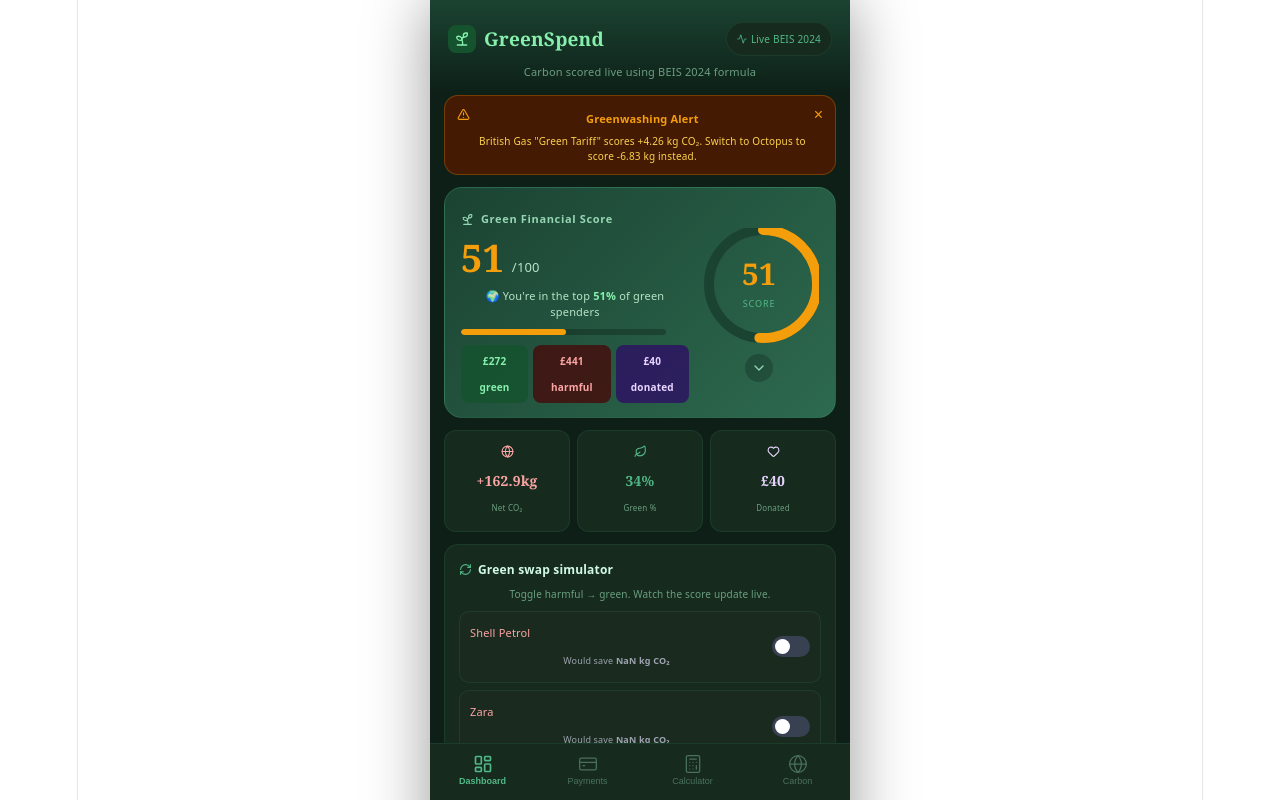
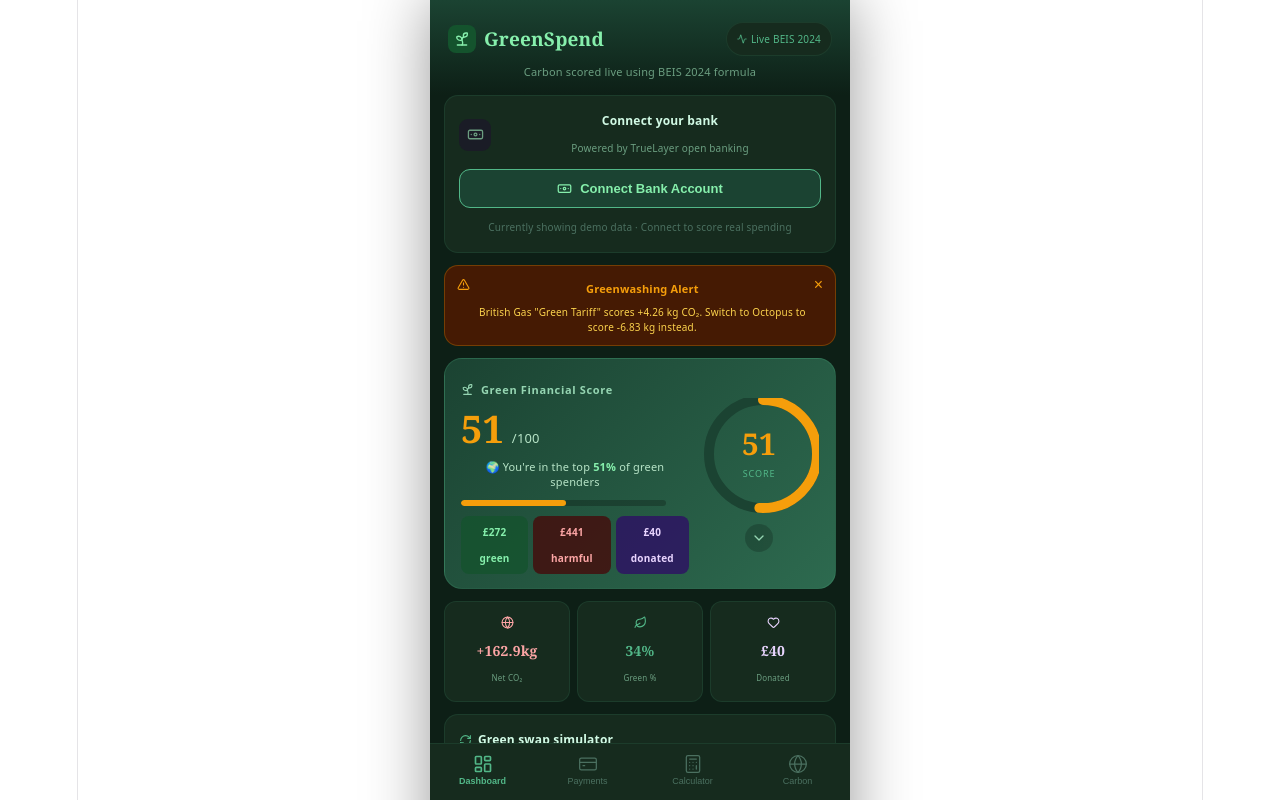
Before and after one commit to ROOKIE-JBJ/GREENSPEND, a React (Vite) app: page / in a window 1280 px wide. Shown: the top 800 px of the page. Built offline with nearby package versions, Linux system fonts and the light colour scheme.

Commit message:
fix App.jsx bank button and NaN swaps

```diff
--- a/src/App.jsx
+++ b/src/App.jsx
@@ -6,7 +6,8 @@ import {
   LayoutDashboard, CreditCard, Calculator, Globe, Sprout,
   TrendingUp, TrendingDown, Gift, Trophy, Circle,
   ShieldCheck, AlertTriangle, ArrowDownToLine, ChevronDown,
-  Activity, RefreshCw, ToggleLeft, ToggleRight, ArrowRight
+  Activity, RefreshCw, ToggleLeft, ToggleRight, ArrowRight,
+  Banknote, CheckCircle, Loader
 } from "lucide-react";
 
 // ── BEIS 2024 intensity factors ───────────────────────────────────────────────
@@ -62,7 +63,7 @@ function getType(cat) {
   return f < 0 ? "green" : "harmful";
 }
 
-// ── Raw transactions ──────────────────────────────────────────────────────────
+// ── Raw transactions (fallback / demo data) ───────────────────────────────────
 const RAW_TX = [
   { id:1,  merchant:"Bolt Electric",        cat:"ev_charging",         amt:24.50,  ref:"EV charge Whitechapel"       },
   { id:2,  merchant:"Tesco Organic",         cat:"organic_grocery",     amt:61.20,  ref:"Weekly shop"                 },
@@ -82,11 +83,11 @@ const RAW_TX = [
 
 // ── Green swap alternatives ───────────────────────────────────────────────────
 const SWAP_DEFS = [
-  { id:"s1", txId:3,  from:"Shell Petrol",  to:"Pod Point EV",       fromCat:"petrol",       toCat:"ev_charging"        },
-  { id:"s2", txId:4,  from:"Zara",          to:"Vinted second-hand", fromCat:"fast_fashion", toCat:"sustainable_fashion"},
-  { id:"s3", txId:9,  from:"Ryanair",       to:"Eurostar train",     fromCat:"flight",       toCat:"ev_charging"        },
-  { id:"s4", txId:12, from:"McDonald's",    to:"Too Good To Go",     fromCat:"fast_food",    toCat:"surplus_food"       },
-  { id:"s5", txId:6,  from:"British Gas",   to:"Octopus Energy",     fromCat:"gas_energy",   toCat:"renewable_energy"   },
+  { id:"s1", txId:3,  amt:78.00,  from:"Shell Petrol",  to:"Pod Point EV",       fromCat:"petrol",       toCat:"ev_charging"        },
+  { id:"s2", txId:4,  amt:95.00,  from:"Zara",          to:"Vinted second-hand", fromCat:"fast_fashion", toCat:"sustainable_fashion"},
+  { id:"s3", txId:9,  amt:143.00, from:"Ryanair",       to:"Eurostar train",     fromCat:"flight",       toCat:"ev_charging"        },
+  { id:"s4", txId:12, amt:12.80,  from:"McDonald's",    to:"Too Good To Go",     fromCat:"fast_food",    toCat:"surplus_food"       },
+  { id:"s5", txId:6,  amt:112.00, from:"British Gas",   to:"Octopus Energy",     fromCat:"gas_energy",   toCat:"renewable_energy"   },
 ];
 
 const COLORS = {
@@ -173,13 +174,79 @@ export default function GreenSpend() {
   const [openAlts, setOpenAlts]     = useState({});
   const [scoreCardOpen, setScoreCardOpen] = useState(false);
 
+  // ── TrueLayer state ───────────────────────────────────────────────────────
+  const [bankToken, setBankToken]         = useState(null);
+  const [bankConnected, setBankConnected] = useState(false);
+  const [bankLoading, setBankLoading]     = useState(false);
+  const [realTransactions, setRealTransactions] = useState([]);
+  const [bankError, setBankError]         = useState(null);
+
+  // ── On load: check if TrueLayer redirected back with a token ─────────────
+  useEffect(() => {
+    const params = new URLSearchParams(window.location.search);
+    const token = params.get("token");
+    if (token) {
+      setBankToken(token);
+      setBankConnected(true);
+      setBankLoading(true);
+      // Clean the token from the URL so it doesn't linger
+      window.history.replaceState({}, document.title, "/");
+      // Fetch real transactions from our backend
+      fetch(`/api/transactions?token=${token}`)
+        .then(r => r.json())
+        .then(data => {
+          if (data && Array.isArray(data)) {
+            // Map TrueLayer transactions to GreenSpend format
+            const mapped = data.slice(0, 20).map((tx, i) => ({
+              id: i + 100,
+              merchant: tx.merchant_name || tx.description || "Unknown",
+              cat: "neutral", // Will be replaced by AI categorisation later
+              amt: Math.abs(tx.amount),
+              ref: tx.description || "",
+              _raw: tx,
+            }));
+            setRealTransactions(mapped);
+          }
+          setBankLoading(false);
+        })
+        .catch(err => {
+          console.error("Failed to fetch transactions:", err);
+          setBankError("Could not load transactions. Please try reconnecting.");
+          setBankLoading(false);
+        });
+    }
+  }, []);
+
+  // ── Connect bank — redirects to TrueLayer auth ───────────────────────────
+  const connectBank = () => {
+    const params = new URLSearchParams({
+      response_type: "code",
+      client_id: "e9697230-6dc0-48d4-b7ee-c846612ab252",
+      scope: "info accounts balance transactions",
+      redirect_uri: window.location.origin + "/api/auth/callback",
+      providers: "uk-ob-all uk-oauth-all",
+    });
+    window.location.href = `https://auth.truelayer-sandbox.com/?${params}`;
+  };
+
+  // ── Disconnect bank ───────────────────────────────────────────────────────
+  const disconnectBank = () => {
+    setBankToken(null);
+    setBankConnected(false);
+    setRealTransactions([]);
+    setBankError(null);
+  };
+
   useEffect(()=>{
     const t=setInterval(()=>setLiveIdx(i=>(i+1)%Object.keys(INTENSITY).length),1800);
     return ()=>clearInterval(t);
   },[]);
 
+  // ── Use real transactions if connected, otherwise demo data ──────────────
+  const sourceTx = bankConnected && realTransactions.length > 0 ? realTransactions : RAW_TX;
+
   // ── Compute derived stats with swaps applied ──────────────────────────────
-  const transactions = RAW_TX.map(tx=>{
+  const transactions = sourceTx.map(tx=>{
     const sw=swaps.find(s=>s.txId===tx.id&&s.enabled);
     const cat=sw?sw.toCat:tx.cat;
     return {...tx, activeCat:cat, co2:calcCO2(tx.amt,cat), type:getType(cat), swapped:!!sw, swapTo:sw?.to};
@@ -231,7 +298,7 @@ export default function GreenSpend() {
 
   return (
     <div style={{background:COLORS.bg,minHeight:"100vh",fontFamily:"'DM Sans',system-ui,sans-serif",color:"#E5F5EC",maxWidth:420,margin:"0 auto",boxShadow:"0 0 60px #00000066"}}>
-      <style>{`@keyframes pulse{0%,100%{opacity:1}50%{opacity:.4}}@keyframes glow{0%,100%{box-shadow:none}50%{box-shadow:0 0 10px #52B78844}}`}</style>
+      <style>{`@keyframes pulse{0%,100%{opacity:1}50%{opacity:.4}}@keyframes glow{0%,100%{box-shadow:none}50%{box-shadow:0 0 10px #52B78844}}@keyframes spin{from{transform:rotate(0deg)}to{transform:rotate(360deg)}}`}</style>
 
       {/* Header */}
       <div style={{padding:"22px 18px 10px",background:`linear-gradient(180deg,${COLORS.forest},${COLORS.bg})`}}>
@@ -254,6 +321,92 @@ export default function GreenSpend() {
         {/* ── DASHBOARD ─────────────────────────────────────────────────── */}
         {tab==="dashboard" && (
           <div>
+
+            {/* ── TRUELAYER BANK CONNECTION CARD ── */}
+            <div style={{background:COLORS.card,borderRadius:14,border:`1px solid ${bankConnected?"#52B78888":COLORS.border}`,padding:"12px 14px",marginBottom:12}}>
+              <div style={{display:"flex",alignItems:"center",gap:8,marginBottom:8}}>
+                <div style={{width:32,height:32,background:bankConnected?"#14532D":"#1A1C26",borderRadius:9,display:"flex",alignItems:"center",justifyContent:"center",flexShrink:0}}>
+                  {bankConnected
+                    ? <CheckCircle size={17} color="#86EFAC" strokeWidth={2}/>
+                    : <Banknote size={17} color="#6B9E80" strokeWidth={1.8}/>
+                  }
+                </div>
+                <div style={{flex:1}}>
+                  <div style={{fontSize:12,fontWeight:600,color:"#D1FAE5"}}>
+                    {bankConnected ? "Bank connected" : "Connect your bank"}
+                  </div>
+                  <div style={{fontSize:10,color:"#6B9E80",marginTop:1}}>
+                    {bankConnected
+                      ? bankLoading
+                        ? "Loading your transactions…"
+                        : `${realTransactions.length} real transactions loaded`
+                      : "Powered by TrueLayer open banking"}
+                  </div>
+                </div>
+                {bankConnected && !bankLoading && (
+                  <button onClick={disconnectBank} style={{background:"none",border:"none",color:"#6B9E80",fontSize:10,cursor:"pointer",padding:"4px 8px",borderRadius:8,border:`1px solid ${COLORS.border}`}}>
+                    Disconnect
+                  </button>
+                )}
+              </div>
+
+              {/* Error state */}
+              {bankError && (
+                <div style={{background:"#450A0A",borderRadius:10,padding:"8px 10px",marginBottom:8,fontSize:10,color:"#FCA5A5",display:"flex",alignItems:"center",gap:6}}>
+                  <AlertTriangle size={12} color="#FCA5A5"/>{bankError}
+                </div>
+              )}
+
+              {/* Loading spinner */}
+              {bankLoading && (
+                <div style={{display:"flex",alignItems:"center",gap:8,padding:"6px 0"}}>
+                  <Loader size={14} color={COLORS.sage} style={{animation:"spin 1s linear infinite"}}/>
+                  <span style={{fontSize:11,color:"#6B9E80"}}>Fetching transactions from your bank…</span>
+                </div>
+              )}
+
+              {/* Connect button — only show when not connected */}
+              {!bankConnected && (
+                <button
+                  onClick={connectBank}
+                  style={{
+                    width:"100%",
+                    background:COLORS.forest,
+                    border:`1px solid ${COLORS.sage}`,
+                    borderRadius:11,
+                    padding:"11px",
+                    fontSize:13,
+                    fontWeight:700,
+                    color:"#86EFAC",
+                    cursor:"pointer",
+                    display:"flex",
+                    alignItems:"center",
+                    justifyContent:"center",
+                    gap:8,
+                  }}
+                >
+                  <Banknote size={15} color="#86EFAC"/>
+                  Connect Bank Account
+                </button>
+              )}
+
+              {/* Live data badge */}
+              {bankConnected && !bankLoading && realTransactions.length > 0 && (
+                <div style={{display:"flex",alignItems:"center",gap:5,marginTop:6}}>
+                  <div style={{width:6,height:6,borderRadius:"50%",background:"#86EFAC",animation:"pulse 1.8s infinite"}}/>
+                  <span style={{fontSize:10,color:COLORS.sage,fontWeight:600}}>Showing real bank data</span>
+                  <span style={{fontSize:10,color:"#6B9E80"}}>— carbon scored live</span>
+                </div>
+              )}
+
+              {/* Demo mode badge */}
+              {!bankConnected && (
+                <div style={{fontSize:10,color:"#4B7060",marginTop:6,textAlign:"center"}}>
+                  Currently showing demo data · Connect to score real spending
+                </div>
+              )}
+            </div>
+
             {/* Greenwashing alert */}
             {!dismissed && (
               <div style={{background:"#451A03",border:"1px solid #F59E0B44",borderRadius:14,padding:"10px 12px",marginBottom:12,display:"flex",justifyContent:"space-between",alignItems:"flex-start"}}>
@@ -298,7 +451,7 @@ export default function GreenSpend() {
                     </div>
                   )}
                 </div>
-                {/* Right side — ring on desktop, arrow indicator */}
+                {/* Right side — ring */}
                 <div style={{display:"flex",flexDirection:"column",alignItems:"center",gap:6,flexShrink:0,marginLeft:10}}>
                   <ScoreRing score={score}/>
                   <div style={{width:28,height:28,borderRadius:"50%",background:"rgba(0,0,0,0.2)",display:"flex",alignItems:"center",justifyContent:"center"}}>
@@ -676,7 +829,6 @@ export default function GreenSpend() {
                 const open = !!openAlts[idx];
                 return (
                   <div key={idx} style={{marginBottom:8,borderRadius:11,overflow:"hidden",border:`1px solid ${COLORS.border}`}}>
-                    {/* Header row — always visible */}
                     <div onClick={()=>setOpenAlts(p=>({...p,[idx]:!p[idx]}))} style={{display:"flex",alignItems:"center",gap:9,padding:"9px 11px",cursor:"pointer",background:"#1B2A1E"}}>
                       <div style={{width:30,height:30,borderRadius:8,background:"#2E1A1A",display:"flex",alignItems:"center",justifyContent:"center",flexShrink:0}}>
                         <item.Icon size={14} color="#FCA5A5" strokeWidth={1.8}/>
@@ -687,7 +839,6 @@ export default function GreenSpend() {
                       </div>
                       <ChevronDown size={14} color="#6B9E80" style={{transition:"transform .3s",transform:open?"rotate(180deg)":"none",flexShrink:0}}/>
                     </div>
-                    {/* Alternatives — expand on tap */}
                     <div style={{maxHeight:open?"300px":"0",overflow:"hidden",transition:"max-height .35s ease"}}>
                       {item.alts.map((alt,ai)=>(
                         <div key={ai} style={{display:"flex",alignItems:"center",gap:9,padding:"9px 11px",borderTop:`1px solid ${COLORS.border}`,background:"#0D1F16"}}>
```
